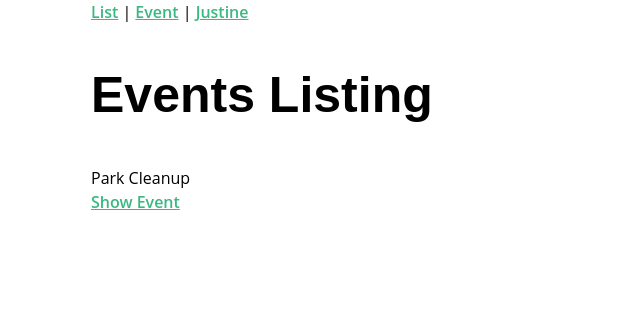
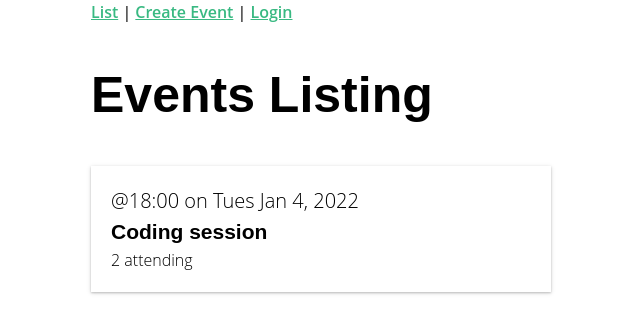
Before and after one commit to J-ustine/RealWorldVueProject, a Vue app: page / in a window 1280 px wide. Shown: the top 332 px of the page, without its empty margins (319-959 px from the left). Built offline with nearby package versions, Linux system fonts and the light colour scheme.

Commit message:
Build the eventCard component

```diff
--- a/src/App.vue
+++ b/src/App.vue
@@ -2,9 +2,9 @@
   <div id="app">
     <div id="nav">
       <router-link :to="{ name: 'event-list' }">List</router-link> |
-      <router-link :to="{ name: 'event-create' }">Event</router-link> |
+      <router-link :to="{ name: 'event-create' }">Create Event</router-link> |
       <router-link :to="{ name: 'user', params: { username: 'Justine' } }"
-        >Justine</router-link
+        >Login</router-link
       >
     </div>
     <router-view />
--- a/src/components/EventCard.vue
+++ b/src/components/EventCard.vue
@@ -1,19 +1,53 @@
 <template>
-  <div>{{ title }}</div>
+  <router-link
+    class="event-link"
+    :to="{ name: 'event-show', params: { id: '1' } }"
+  >
+    <div class="event-card -shadow">
+      <span class="eyebrow">@{{ event.time }} on {{ event.date }}</span>
+      <h4 class="title">{{ event.title }}</h4>
+      <span>{{ event.attendees.length }} attending</span>
+    </div>
+  </router-link>
 </template>
 
 <script>
 export default {
   data() {
     return {
-      title: "Park Cleanup",
+      event: {
+        id: 1,
+        title: "Coding session",
+        date: "Tues Jan 4, 2022",
+        time: "18:00",
+        attendees: [
+          { id: "abc123", name: "Justine" },
+          { id: "def456", name: "Agathe" },
+        ],
+      },
     };
   },
 };
 </script>
 
 <style scoped>
-h4 {
-  color: green;
+.event-card {
+  padding: 20px;
+  margin-bottom: 24px;
+  transition: all 0.2s linear;
+  cursor: pointer;
+}
+.event-card:hover {
+  transform: scale(1.01);
+  box-shadow: 0 3px 12px 0 rgba(0, 0, 0, 0.2), 0 1px 15px 0 rgba(0, 0, 0, 0.19);
+}
+.event-card > .title {
+  margin: 0;
+}
+
+.event-link {
+  color: black;
+  text-decoration: none;
+  font-weight: 100;
 }
 </style>
--- a/src/views/EventList.vue
+++ b/src/views/EventList.vue
@@ -2,9 +2,6 @@
   <div>
     <h1>Events Listing</h1>
     <EventCard />
-    <router-link :to="{ name: 'event-show', params: { id: '1' } }"
-      >Show Event</router-link
-    >
   </div>
 </template>
 
```
